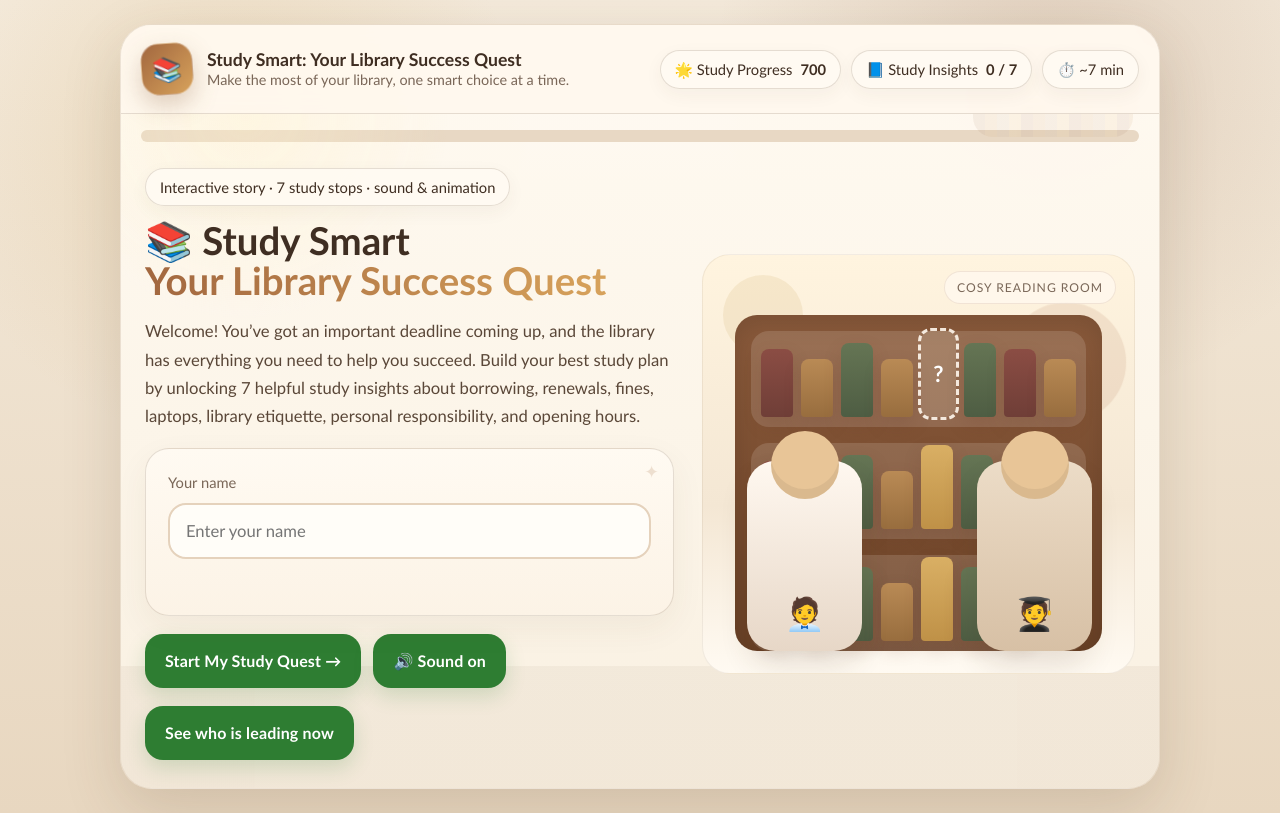
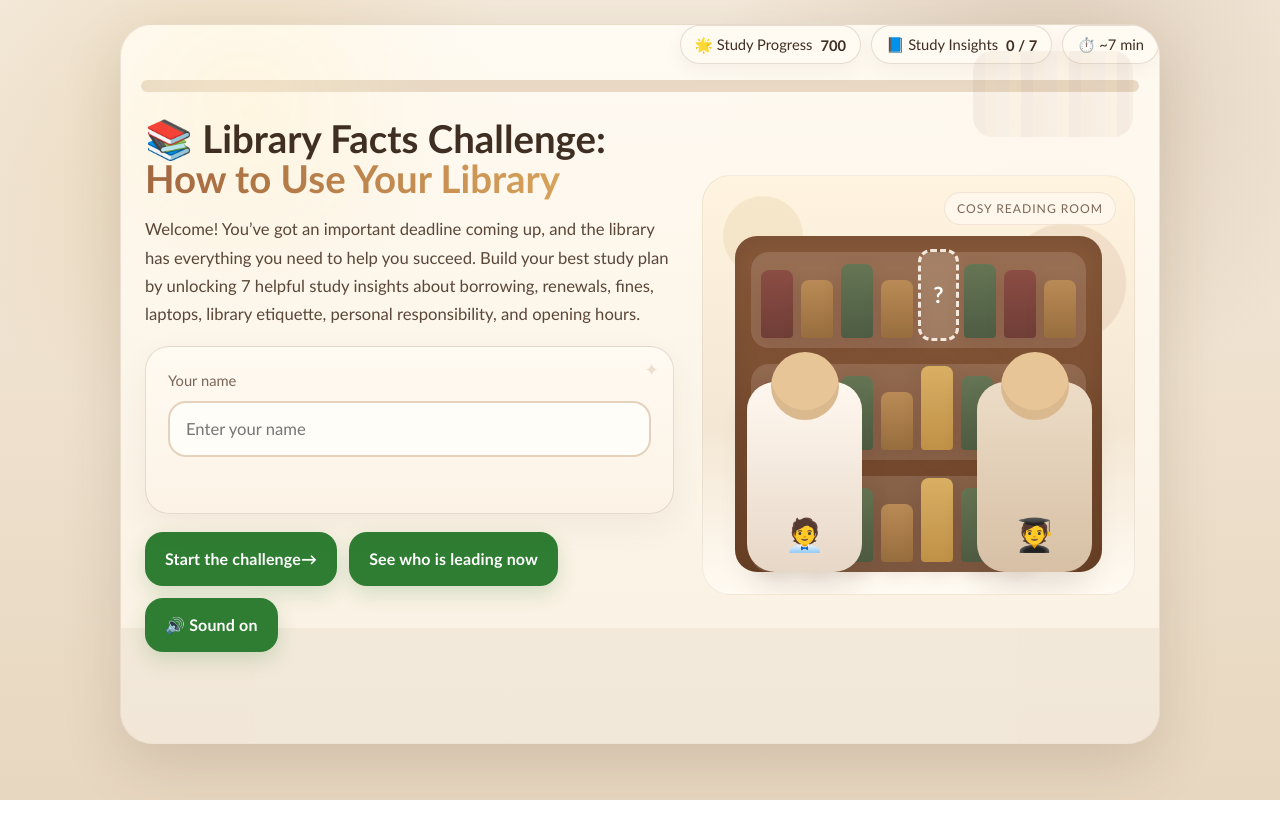
Before and after one commit to dkmaorusamuk/library-facts-game, a plain HTML site: page index.html in a window 1280 px wide. Drawn offline with Linux system fonts and the light colour scheme.

Commit message:
Add files via upload

```diff
--- a/index.html
+++ b/index.html
@@ -4,7 +4,7 @@
 <head>
 <meta charset="utf-8"/>
 <meta content="width=device-width, initial-scale=1.0, viewport-fit=cover" name="viewport"/>
-<title>Study Smart: Your Library Success Quest</title>
+<title>Library Facts Challenge</title>
 <style>
 :root{
   --bg:#f1e7d6;
@@ -80,13 +80,15 @@ button,input{font:inherit}
   opacity:.42;
   filter:blur(.2px);
 }
-.topbar{
-  display:flex;gap:12px;align-items:center;justify-content:space-between;
-  padding:18px 20px;border-bottom:1px solid var(--line);
-  background:rgba(255,248,238,.9);backdrop-filter: blur(8px);
-  position:sticky;top:0;z-index:3;
-}
-.brand{display:flex;align-items:center;gap:14px}
+
+}
+.brand{
+  display:flex;
+  align-items:center;
+  gap:14px;
+  margin-left:16px;   /* move right */
+  margin-top:10px;    /* move down */
+}
 .brand-badge{ transform:rotate(-4deg);
   width:52px;height:52px;border-radius:18px;display:grid;place-items:center;
   background:linear-gradient(135deg,var(--accent),var(--accent2));color:#fff;font-size:24px;
@@ -336,10 +338,7 @@ input[type="text"]:focus, .mini-input:focus{border-color:#c49a63;box-shadow:0 0
 <div class="game-shell" id="gameShell">
 <div class="topbar">
 <div class="brand">
-<div class="brand-badge">📚</div>
 <div>
-<h1>Study Smart: Your Library Success Quest</h1>
-<p>Make the most of your library, one smart choice at a time.</p>
 </div>
 </div>
 <div class="stats">
@@ -355,8 +354,7 @@ input[type="text"]:focus, .mini-input:focus{border-color:#c49a63;box-shadow:0 0
 <section class="screen active" id="screen-intro">
 <div class="hero">
 <div>
-<div class="chip" style="display:inline-flex;margin-bottom:14px">Interactive story · 7 study stops · sound &amp; animation</div>
-<h2>📚 Study Smart<br/><span class="accent">Your Library Success Quest</span></h2>
+<h2>📚 Library Facts Challenge:<br/><span class="accent">How to Use Your Library</span></h2>
 <p class="subtitle">
               Welcome! You’ve got an important deadline coming up, and the library has everything you need to help you succeed. Build your best study plan by unlocking 7 helpful study insights about borrowing, renewals, fines, laptops, library etiquette, personal responsibility, and opening hours.
             </p>
@@ -366,11 +364,9 @@ input[type="text"]:focus, .mini-input:focus{border-color:#c49a63;box-shadow:0 0
 <div class="small" id="nameHint" style="min-height:24px;margin-top:10px"></div>
 </div>
 <div class="btn-row">
-<button class="btn btn-primary" id="startBtn">Start My Study Quest →</button>
+<button class="btn btn-primary" id="startBtn">Start the challenge→</button>
+<button class="btn btn-primary" data-next="screen-leaderboard">See who is leading now</button>
 <button class="btn btn-primary" id="toggleSoundBtn">🔊 Sound on</button>
-</div>
-<div class="btn-row">
-<button class="btn btn-primary" data-next="screen-leaderboard">See who is leading now</button>
 </div>
 </div>
 <div class="scene-illus">
```
